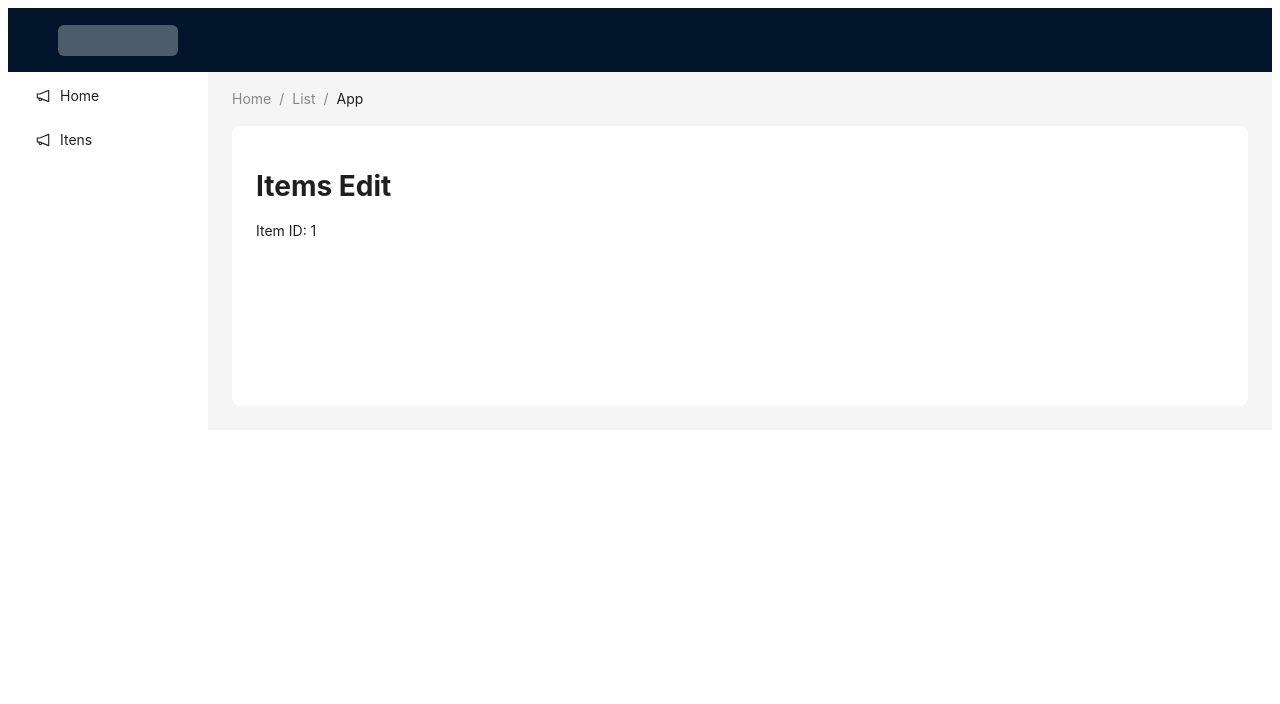
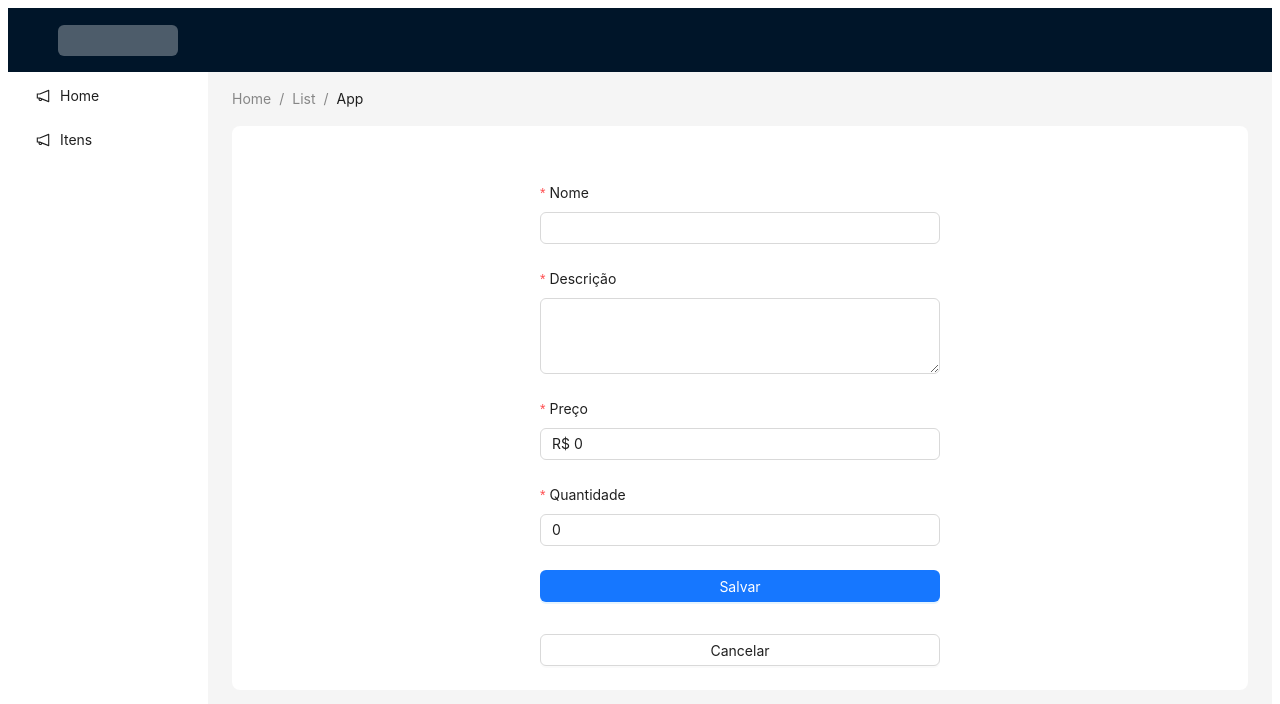
Before and after one commit to Fabrica-Unisales/pie-manager-front, a Next.js app: page /itens/1 in a window 1280 px wide. Shown: the top 704 px of the page. Built offline with nearby package versions, Linux system fonts and the light colour scheme; what @ant-design/nextjs-registry would draw is missing.

Commit message:
edit created

```diff
--- a/src/app/(auth)/itens/[id]/page.js
+++ b/src/app/(auth)/itens/[id]/page.js
@@ -1,12 +1,74 @@
 'use client';
 import React from 'react';
+import { Form, Input, InputNumber, Button } from 'antd';
 
-export default function ItemsEdit ({params}) {
-    console.log('params', params.id);
+export default function EditItemForm({ params }) {
+    // console.log('params', params.id);
+    const [form] = Form.useForm();
+
+    const onFinish = (values) => {
+        // Aqui você pode enviar os dados para a API ou atualizar o estado
+        console.log('Form values:', values);
+    };
+    const exampleItem = {
+        name: '',
+        description: '',
+        price: 0,
+        quantity: 0,
+    };
     return (
-        <div>
-            <h1>Items Edit</h1>
-            <p>Item ID: {params.id}</p>
-        </div>
+        <Form
+            form={form}
+            layout="vertical"
+            initialValues={exampleItem}
+            onFinish={onFinish}
+            style={{ maxWidth: 400, margin: '0 auto', marginTop: 32 }}
+        >
+            <Form.Item
+                label="Nome"
+                name="name"
+                rules={[{ required: true, message: 'Por favor, insira o nome do item.' }]}
+            >
+                <Input />
+            </Form.Item>
+            <Form.Item
+                label="Descrição"
+                name="description"
+                rules={[{ required: true, message: 'Por favor, insira a descrição.' }]}
+            >
+                <Input.TextArea rows={3} />
+            </Form.Item>
+            <Form.Item
+                label="Preço"
+                name="price"
+                rules={[{ required: true, message: 'Por favor, insira o preço.' }]}
+            >
+                <InputNumber
+                    min={0}
+                    style={{ width: '100%' }}
+                    formatter={value => `R$ ${value}`.replace(/\B(?=(\d{3})+(?!\d))/g, ',')}
+                    parser={value => value.replace(/R\$\s?|(,*)/g, '')}
+                />
+            </Form.Item>
+            <Form.Item
+                label="Quantidade"
+                name="quantity"
+                rules={[{ required: true, message: 'Por favor, insira a quantidade.' }]}
+            >
+                <InputNumber min={0} style={{ width: '100%' }} />
+            </Form.Item>
+            <Form.Item>
+                <Button type="primary" htmlType="submit" block>
+                    Salvar
+                </Button>
+            </Form.Item>
+            <Button
+                style={{ marginTop: 8 }}
+                block
+                onClick={() => window.location.href = '/itens'}
+            >
+                Cancelar
+            </Button>
+        </Form>
     );
 }
```
